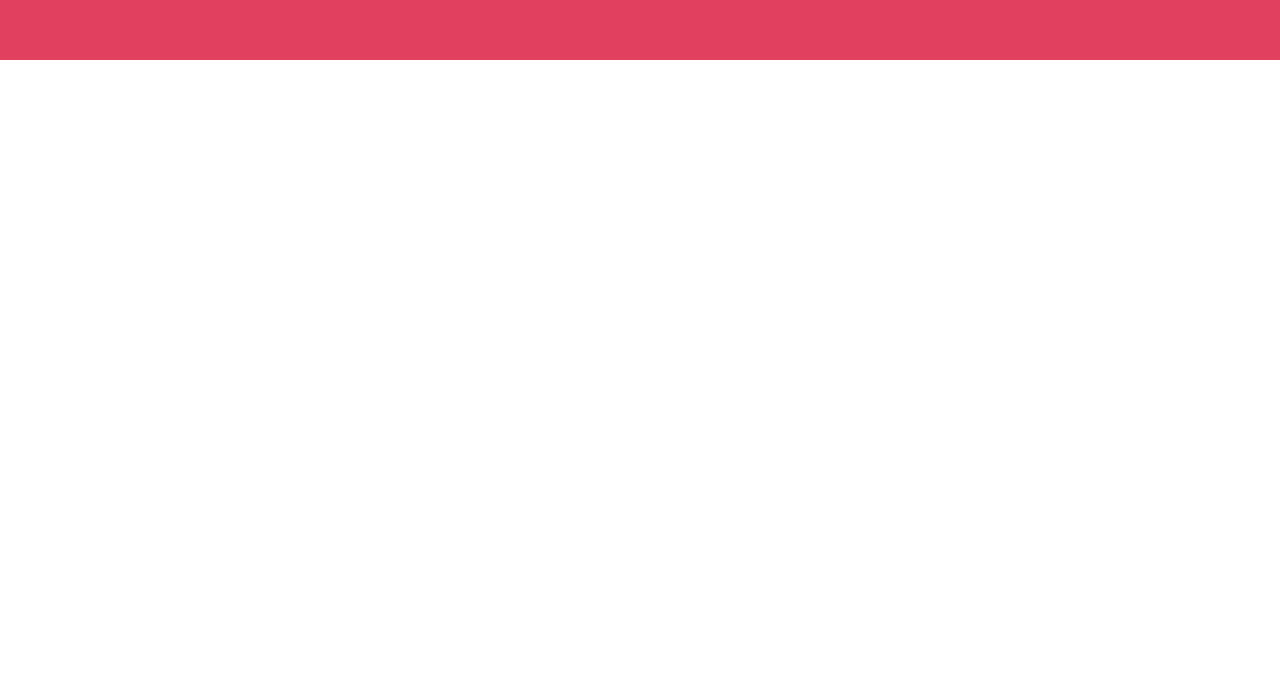
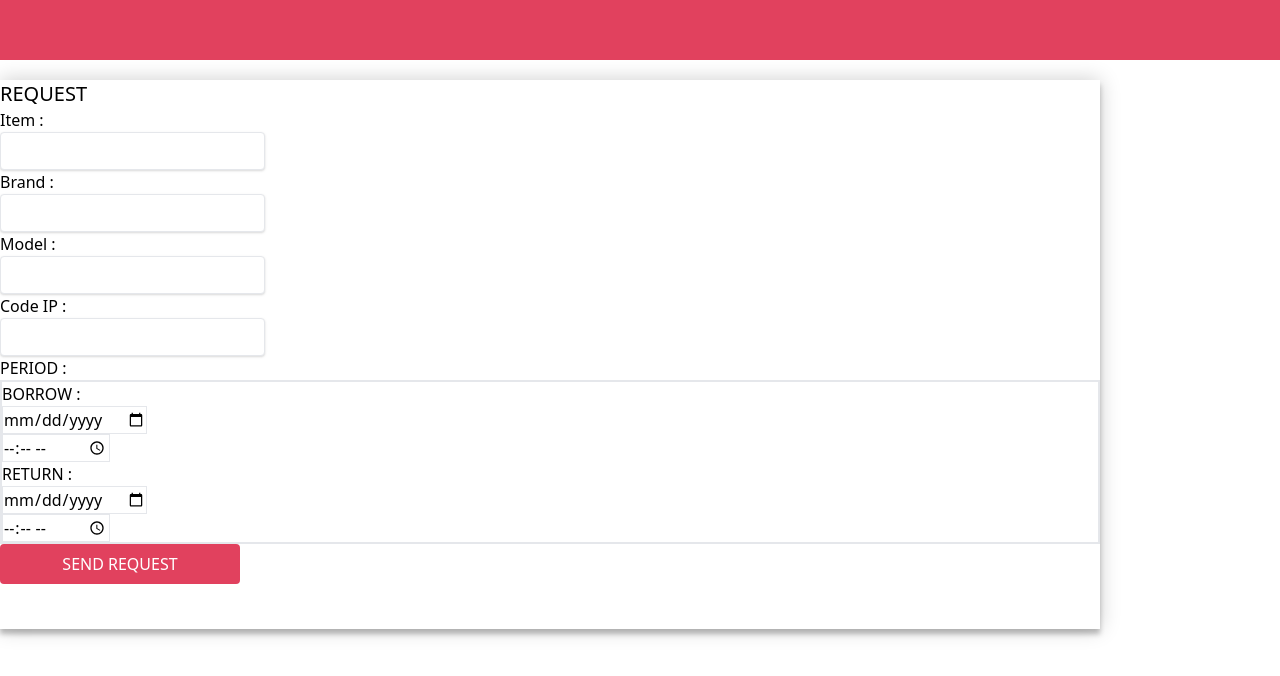
Before and after one commit to jattapol456/Borrow, a Nuxt app: page /request in a window 1280 px wide. Shown: the part 804-1480 px from the top of the page. Before the commit the page ends 864 px from the top, so only its background shows below. Built offline with nearby package versions, Linux system fonts and the light colour scheme.

Commit message:
feat: requestitem

```diff
--- a/package.json
+++ b/package.json
@@ -24,6 +24,7 @@
     "pug-plain-loader": "^1.1.0",
     "sass": "^1.47.0",
     "sass-loader": "^10.1.1",
+    "v-calendar": "^3.0.0-alpha.6",
     "vue": "^2.6.14",
     "vue-indent-pug-loader": "^0.1.1",
     "vue-server-renderer": "^2.6.14",
--- /dev/null
+++ b/pages/request.vue
@@ -0,0 +1,62 @@
+<template lang="pug">
+body.bg-gray-a
+    .pt-14
+        .wrapper.pl-6
+            form.p-6
+                .pl-4
+                    p.text-xl.font-bold REQUEST
+                .pl-2.pt-10
+                    .pr-96.space-y-6
+                        .flex.justify-between.items-center.pr-64
+                            p.pl-20 Item :
+                            input(class="shadow appearance-none border rounded py-2 px-4 text-gray-700 leading-tight focus:outline-none focus:shadow-outline" id="" type="text")
+                        .flex.justify-between.items-center.pr-64
+                            p.pl-20 Brand :
+                            input(class="shadow appearance-none border rounded py-2 px-4 text-gray-700 leading-tight focus:outline-none focus:shadow-outline" id="" type="text")
+                        .flex.justify-between.items-center.pr-64
+                            p.pl-20 Model :
+                            input(class="shadow appearance-none border rounded py-2 px-4 text-gray-700 leading-tight focus:outline-none focus:shadow-outline" id="" type="text")
+                        .flex.justify-between.items-center.pr-64
+                            p.pl-20 Code IP :
+                            input(class="shadow appearance-none border rounded py-2 px-4 text-gray-700 leading-tight focus:outline-none focus:shadow-outline" id="" type="text")
+                        .flex.justify-between.items-center.pr-64
+                            p.pl-20 PERIOD :
+                    .flex.justify-center
+                        .flex.p-10.border-red-main.border-2.space-x-14
+                            .space-y-4
+                                p BORROW :
+                                .pl-6
+                                    input.border(type="date" id="" name="")
+                                .pl-6
+                                    input.border(type="time" id="" name="")
+                            .space-y-4
+                                p RETURN :
+                                .pl-6
+                                    input.border(type="date" id="" name="")
+                                .pl-6
+                                    input.border(type="time" id="" name="")
+
+                    .flex.justify-center.pt-10
+                        button(class="focus:outline-none bg-red-main focus:bg-red-500 focus:ring focus:ring-red-200 w-60 h-10 text-white rounded") SEND REQUEST
+
+</template>
+
+<script lang="js">
+export default {
+
+}
+</script>
+
+<style lang="scss" scoped>
+.wrapper {
+	margin-top: 20px;
+    margin-bottom: 80px;
+}
+form {
+    background: #FFFFFF;
+    padding-bottom: 45px;
+    width: 1100px;
+    box-shadow: 0 0 20px 0 rgba(0, 0, 0, 0.2), 0 5px 5px 0 rgba(0, 0, 0, 0.24);
+}
+
+</style>
```
Also changed, not shown: 1 other file (tests, documents, lock files or other folders).
